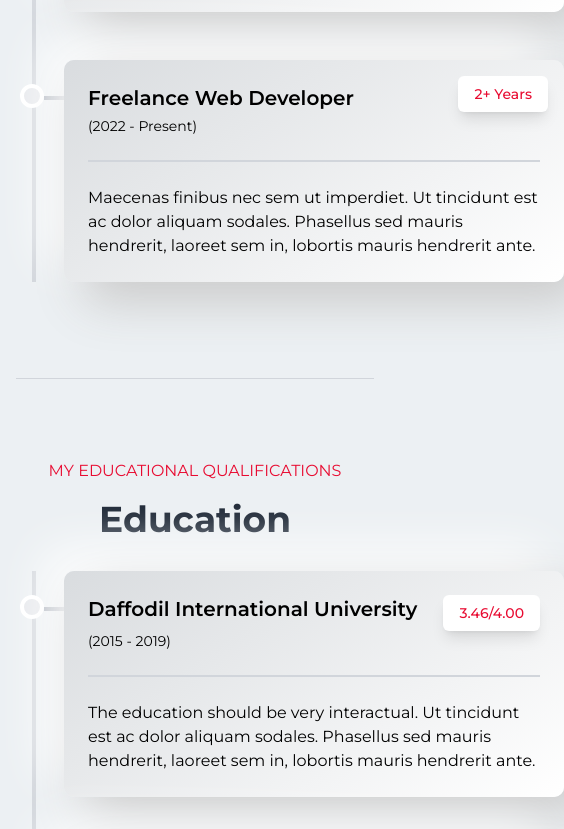
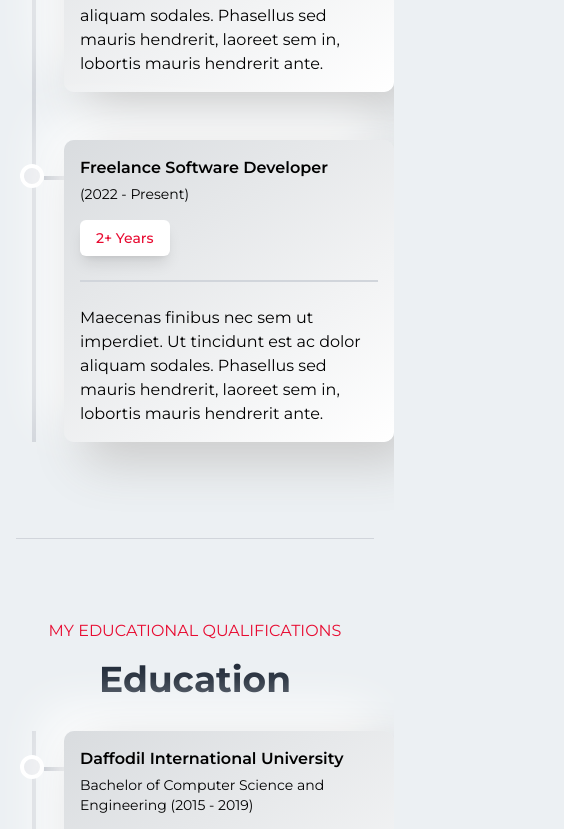
Before and after one commit to Ashik-Ahmed/ashik_ahmed, a Next.js app: page / in a window 390 px wide. Shown: the part 6935-7764 px from the top of the page, 564 px wide, since content can reach past the window. Built offline with nearby package versions, Linux system fonts and the light colour scheme.

Commit message:
education section made mobile responsive

```diff
--- /dev/null
+++ b/src/app/components/Blogs/Blogs.jsx
@@ -0,0 +1,17 @@
+import React from 'react';
+
+const Blogs = () => {
+    return (
+        <section id='blogs' className='container py-20 mx-auto border-b border-gray-300'>
+            <div className='text-center'>
+                <p className=' text-primary'>READ MY RECENT BLOGS</p>
+                <h2 className='text-4xl md:text-7xl font-bold text-gray-800 my-4'>My Blogs</h2>
+            </div>
+            <div className='flex flex-wrap justify-around gap-8 mt-8'>
+
+            </div>
+        </section>
+    );
+};
+
+export default Blogs;
--- a/src/app/components/Education/Education.jsx
+++ b/src/app/components/Education/Education.jsx
@@ -61,17 +61,19 @@
             <div className="absolute left-3 top-9 w-5 h-1 bg-gray-400" />
 
             {/* Experience card */}
-            <div className={`${styles.card} rounded-lg shadow-md p-6 relative group`}>
-                <div className='flex justify-between'>
-                    <h3 className="text-xl font-semibold mb-1">{education?.institute}</h3>
+            <div className={`${styles.card} w-[330px] md:w-[700px] rounded-lg shadow-md p-4 md:p-6 relative group`}>
+                <div className='md:flex justify-between'>
+                    <div>
+                        <h3 className="text-md md:text-xl font-semibold mb-1">{education?.institute}</h3>
+                        <p className="text-sm mb-4">
+                            {education?.degree} ({education?.period})
+                        </p>
+                    </div>
                     {/* Result badge */}
-                    <div className="bg-white h-full group-hover:bg-pink-500 transition-all duration-500 text-primary group-hover:text-white shadow-lg rounded-md px-4 py-2 text-sm font-medium">
+                    <div className="w-fit h-fit bg-white group-hover:bg-primary transition-all duration-500 text-primary group-hover:text-white shadow-lg rounded-md px-4 py-2 text-sm font-medium">
                         {education?.result}
                     </div>
                 </div>
-                <p className="text-sm mb-4">
-                    {education?.organization} ({education?.period})
-                </p>
                 <div className='w-full h-0.5 my-6 bg-gray-300' />
                 <p>{education?.description}</p>
             </div>
--- a/src/app/components/Education/Education.module.css
+++ b/src/app/components/Education/Education.module.css
@@ -1,8 +1,6 @@
 .card {
-    width: 500px;
     position: relative;
     border-radius: 10px;
-    padding: 24px 24px;
     background: linear-gradient(145deg, #d9dcdf, #ffffff);
     box-shadow: 20px 20px 50px #cacaca,
         -20px -20px 50px #ffffff;
--- a/src/app/components/Experience/Experience.jsx
+++ b/src/app/components/Experience/Experience.jsx
@@ -11,7 +11,7 @@
             duration: `${Math.floor((new Date() - new Date(2019, 5)) / (1000 * 60 * 60 * 24 * 365))}+ Years`
         },
         {
-            title: "Freelance Web Developer",
+            title: "Freelance Software Developer",
             organization: "",
             period: "2022 - Present",
             description: "Maecenas finibus nec sem ut imperdiet. Ut tincidunt est ac dolor aliquam sodales. Phasellus sed mauris hendrerit, laoreet sem in, lobortis mauris hendrerit ante.",
@@ -54,16 +54,21 @@
             <div className="absolute left-3 top-9 w-5 h-1 bg-gray-400" />
 
             {/* Experience card */}
-            <div className={`${styles.card} rounded-lg shadow-md p-6 relative group`}>
-                {/* Rating badge */}
-                <div className="absolute top-4 right-4 bg-white group-hover:bg-pink-500 transition-all duration-500 text-primary group-hover:text-white shadow-lg rounded-md px-4 py-2 text-sm font-medium">
-                    {experience?.duration}
+            <div className={`${styles.card} w-[330px] md:w-[700px] rounded-lg shadow-md p-4 md:p-6 relative group`}>
+
+
+                <div className='md:flex justify-between'>
+                    <div>
+                        <h3 className="text-md md:text-xl font-semibold mb-1">{experience?.title}</h3>
+                        <p className="text-sm mb-4">
+                            {experience?.organization} ({experience?.period})
+                        </p>
+                    </div>
+                    {/* Duration badge */}
+                    <div className="w-fit h-fit bg-white group-hover:bg-primary transition-all duration-500 text-primary group-hover:text-white shadow-lg rounded-md px-4 py-2 text-sm font-medium">
+                        {experience?.duration}
+                    </div>
                 </div>
-
-                <h3 className="text-xl font-semibold mb-1">{experience?.title}</h3>
-                <p className="text-sm mb-4">
-                    {experience?.organization} ({experience?.period})
-                </p>
                 <div className='w-full h-0.5 my-6 bg-gray-300' />
                 <p>{experience?.description}</p>
             </div>
--- a/src/app/components/Experience/Experience.module.css
+++ b/src/app/components/Experience/Experience.module.css
@@ -1,8 +1,6 @@
 .card {
-    width: 500px;
     position: relative;
     border-radius: 10px;
-    padding: 24px 24px;
     background: linear-gradient(145deg, #d9dcdf, #ffffff);
     box-shadow: 20px 20px 50px #cacaca,
         -20px -20px 50px #ffffff;
```
